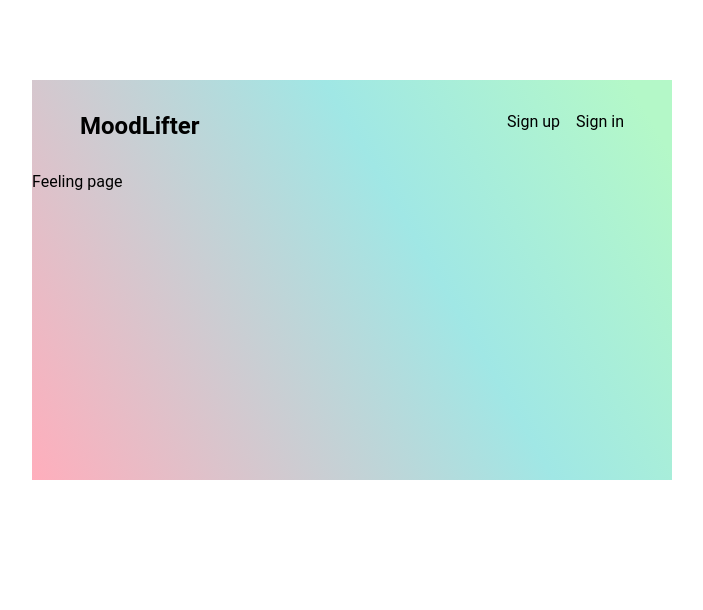
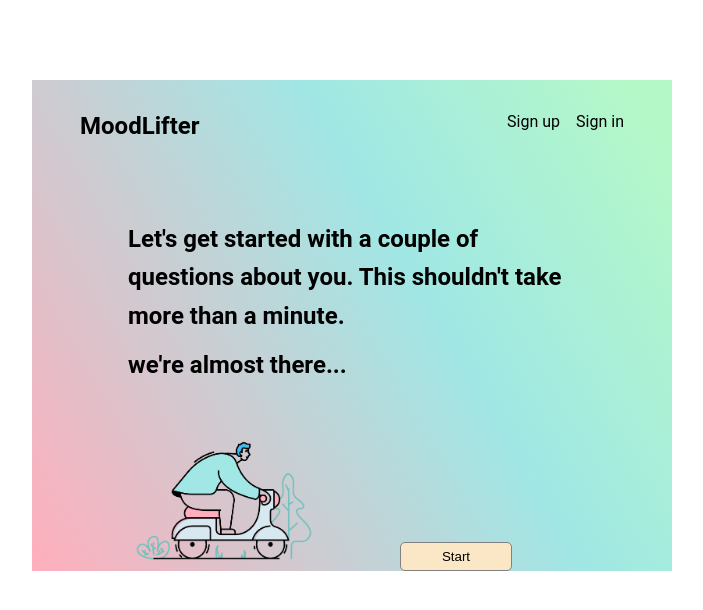
Before and after one commit to hannah68/MoodLifter, a React (Create React App) app: page /feeling in a window 1280 px wide. Shown: the top 610 px of the page, without its empty margins (288-991 px from the left). Built offline with nearby package versions, Linux system fonts and the light colour scheme.

Commit message:
Design UI for feeling page

```diff
--- a/src/client/App.tsx
+++ b/src/client/App.tsx
@@ -14,6 +14,7 @@ export interface IAppProps {}
 const App: React.FunctionComponent<IAppProps> = (props) => {
 	return (
 		<div className="app">
+
 			<Header />
 			<Routes>
 				<Route path="/" element={<Home />} />
--- /dev/null
+++ b/src/client/components/Emoji.tsx
@@ -0,0 +1,20 @@
+import { EmojiType } from "../data/emoji";
+
+import "../styles/feeling.css";
+
+interface EmojiProps {
+	emj: EmojiType;
+}
+
+const Emoji = (props: EmojiProps) => {
+    const {emj} = props;
+
+	return (
+		<div className="emoji-group">
+			<img src={emj.img} alt={emj.label} />
+			<span>{emj.label}</span>
+		</div>
+	);
+};
+
+export default Emoji;
--- /dev/null
+++ b/src/client/data/emoji.tsx
@@ -0,0 +1,68 @@
+export interface EmojiType {
+    label: string,
+    img: string
+}
+
+export const emojis: EmojiType[] = [
+    {
+        label: 'Happy',
+        img: './assets/images/happy.svg'
+    },
+    {
+        label: 'Relieved',
+        img: './assets/images/relieved.svg'
+    },
+    {
+        label: 'Confused',
+        img: './assets/images/confused.svg'
+    },
+    {
+        label: 'Tired',
+        img: './assets/images/tired.svg'
+    },
+    {
+        label: 'Romantic',
+        img: './assets/images/romance.svg'
+    },
+    {
+        label: 'Worried',
+        img: './assets/images/worried.svg'
+    },
+    {
+        label: 'Proud',
+        img: './assets/images/proud.svg'
+    },
+    {
+        label: 'Angry',
+        img: './assets/images/angry.svg'
+    },
+    {
+        label: 'Insecure',
+        img: './assets/images/insecure.svg'
+    },
+    {
+        label: 'Neutral',
+        img: './assets/images/neutral.svg'
+    },
+    {
+        label: 'Sad',
+        img: './assets/images/sad.svg'
+    },
+    {
+        label: 'Scared',
+        img: './assets/images/fear.svg'
+    },
+    {
+        label: 'Lonely',
+        img: './assets/images/lonely.svg'
+    },
+    {
+        label: 'Bored',
+        img: './assets/images/bored.svg'
+    },
+    {
+        label: 'Excited',
+        img: './assets/images/excited.svg'
+    },
+
+]
--- a/src/client/pages/Feeling.tsx
+++ b/src/client/pages/Feeling.tsx
@@ -1,15 +1,38 @@
-import React from "react";
+import React, { useState } from "react";
+
+import "../styles/feeling.css";
+
+import FeelingQuestions from "./FeelingQuestions";
 
 export interface IFeelingProps {}
 
 const Feeling: React.FunctionComponent<IFeelingProps> = (props) => {
+	const [showFeelings, setShowFeelings] = useState(false);
+
 	return (
-    <>
-      <div>Feeling page</div>
-    </>
-
-  );
+		<div className="feeling-page">
+			{!showFeelings && (
+				<div className="feeling-top">
+					<h2 className="feeling-title">
+						Let's get started with a couple of questions about you. This
+						shouldn't take more than a minute.
+					</h2>
+					<h2 className="feeling-subtitle">we're almost there...</h2>
+					<div className="img-conteiner">
+						<img
+							className="guy-img"
+							src="./assets/images/bike.png"
+							alt="bike guy"
+						/>
+						<button className="start-btn" onClick={() => setShowFeelings(true)}>
+							Start
+						</button>
+					</div>
+				</div>
+			)}
+			{showFeelings && <FeelingQuestions />}
+		</div>
+	);
 };
 
-
 export default Feeling;
--- /dev/null
+++ b/src/client/pages/FeelingQuestions.tsx
@@ -0,0 +1,28 @@
+import "../styles/feeling.css";
+
+import { emojis } from "../data/emoji";
+import { EmojiType } from "../data/emoji";
+import { todayDate } from "../utils/utils";
+
+import Emoji from "../components/Emoji";
+
+import { MdDateRange } from "react-icons/md";
+
+const FeelingQuestions = () => {
+	return (
+		<div className="feeling-bottom">
+			<h1>Hi, How are you?</h1>
+			<p className="feeling-date">
+				<span><MdDateRange /></span>
+				<span>today, {todayDate}</span>
+			</p>
+			<div className="emoji-list">
+				{emojis.map((emj: EmojiType, index: number) => {
+					return <Emoji key={index} emj={emj} />;
+				})}
+			</div>
+		</div>
+	);
+};
+
+export default FeelingQuestions;
--- /dev/null
+++ b/src/client/styles/feeling.css
@@ -0,0 +1,68 @@
+.feeling-page {
+	width: 70%;
+	margin: 3rem auto;
+}
+
+.feeling-title {
+	line-height: 1.6;
+}
+
+.img-conteiner {
+	display: flex;
+	align-items: flex-end;
+	gap: 5rem;
+}
+
+.guy-img {
+	width: 12rem;
+}
+
+.feeling-subtitle {
+	padding-top: 1rem;
+}
+
+.start-btn {
+	padding: 6px;
+	width: 7rem;
+	background-color: var(--color-yellow);
+	outline: none;
+	cursor: pointer;
+	border: 1px solid rgb(129, 129, 129);
+	border-radius: 5px;
+}
+
+.feeling-bottom{
+	text-align: center;
+}
+
+.emoji-list{
+    display: grid;
+	grid-template-columns: repeat(5,1fr);
+	gap: 1rem;
+	text-align: center;
+	margin: 2rem 0;
+}
+
+.emoji-group{
+    display: flex;
+    flex-direction: column;
+    background-color: var(--color-yellow);
+	padding: 5px;
+	gap: 10px;
+	width: 5rem;
+	border-radius: 10px;
+	cursor: pointer;
+}
+
+.emoji-group img{
+	width: 2rem;
+	display: block;
+	margin: auto;
+}
+
+.feeling-date{
+	margin: 1rem 0;
+	display: flex;
+	justify-content: center;
+	gap: 5px;
+}
--- a/src/client/styles/home.css
+++ b/src/client/styles/home.css
@@ -1,21 +1,23 @@
-.home-page{
+.home-page {
 	width: 50%;
-    margin: 2rem auto;
+	margin: 3rem auto 1rem auto;
 	display: flex;
 	flex-direction: column;
 	justify-content: center;
 	align-items: center;
+	/* background: rgb(255,174,188);
+    background: linear-gradient(60deg, rgba(255,174,188,1) 0%, rgba(160,231,229,1) 60%, rgba(180,248,200,1) 95%); */
 }
 
-.home-page{
+.home-page {
 	text-align: center;
 }
 
-.home-page h2{
+.home-page h2 {
 	font-size: 1.8rem;
 }
 
-.home-btn{
+.home-btn {
 	padding: 8px;
 	width: 6rem;
 	border: none;
--- a/src/client/styles/style.css
+++ b/src/client/styles/style.css
@@ -1,8 +1,8 @@
-:root{
-    --color-pink: #FFAEBC;
-    --color-blue: #A0E7E5;
-    --color-mint: #B4F8C8;
-    --color-yellow: #FBE7C6;
+:root {
+	--color-pink: #ffaebc;
+	--color-blue: #a0e7e5;
+	--color-mint: #b4f8c8;
+	--color-yellow: #fbe7c6;
 }
 
 *,
@@ -17,10 +17,16 @@ html {
 	font-family: "Roboto", sans-serif;
 }
 
-.app{
+.app {
 	width: 50%;
-    background: rgb(255,174,188);
-background: linear-gradient(60deg, rgba(255,174,188,1) 0%, rgba(160,231,229,1) 60%, rgba(180,248,200,1) 95%);
+	background-color: aliceblue;
+	background: rgb(255, 174, 188);
+	background: linear-gradient(
+		60deg,
+		rgba(255, 174, 188, 1) 0%,
+		rgba(160, 231, 229, 1) 60%,
+		rgba(180, 248, 200, 1) 95%
+	);
 	margin: 5rem auto;
-    height: 50vh;
+	min-height: 50vh;
 }
--- /dev/null
+++ b/src/client/utils/utils.tsx
@@ -0,0 +1,39 @@
+const today = new Date();
+
+const monthNames = [
+	"January",
+	"February",
+	"March",
+	"April",
+	"May",
+	"June",
+	"July",
+	"August",
+	"September",
+	"October",
+	"November",
+	"December",
+];
+
+const month = monthNames[today.getMonth()];
+const day = today.getDate();
+const hour = today.getHours();
+const minute = today.getMinutes();
+
+const getTodayDate = (month: string, day: number, hour: string | number, minute: string | number) => {
+    if(hour < 10){
+        let h = '0' + hour;
+        return `${day} ${month}, ${h}:${minute}`
+    }
+    if(minute < 10){
+        let m = '0' + minute;
+        return `${day} ${month}, ${hour}:${m}`
+    }
+    if(day < 10){
+        let d = '0' + day;
+        return `${d} ${month}, ${hour}:${minute}`
+    }
+    return `${day} ${month}, ${hour}:${minute}`
+}
+
+export const todayDate = getTodayDate(month, day, hour, minute);
```
Also changed, not shown: src/client/styles/header.css (+7 -5 lines), public/assets/images/bored.svg (added), public/assets/images/excited.svg (added). Lines whose indentation alone changed are shown as unchanged.
